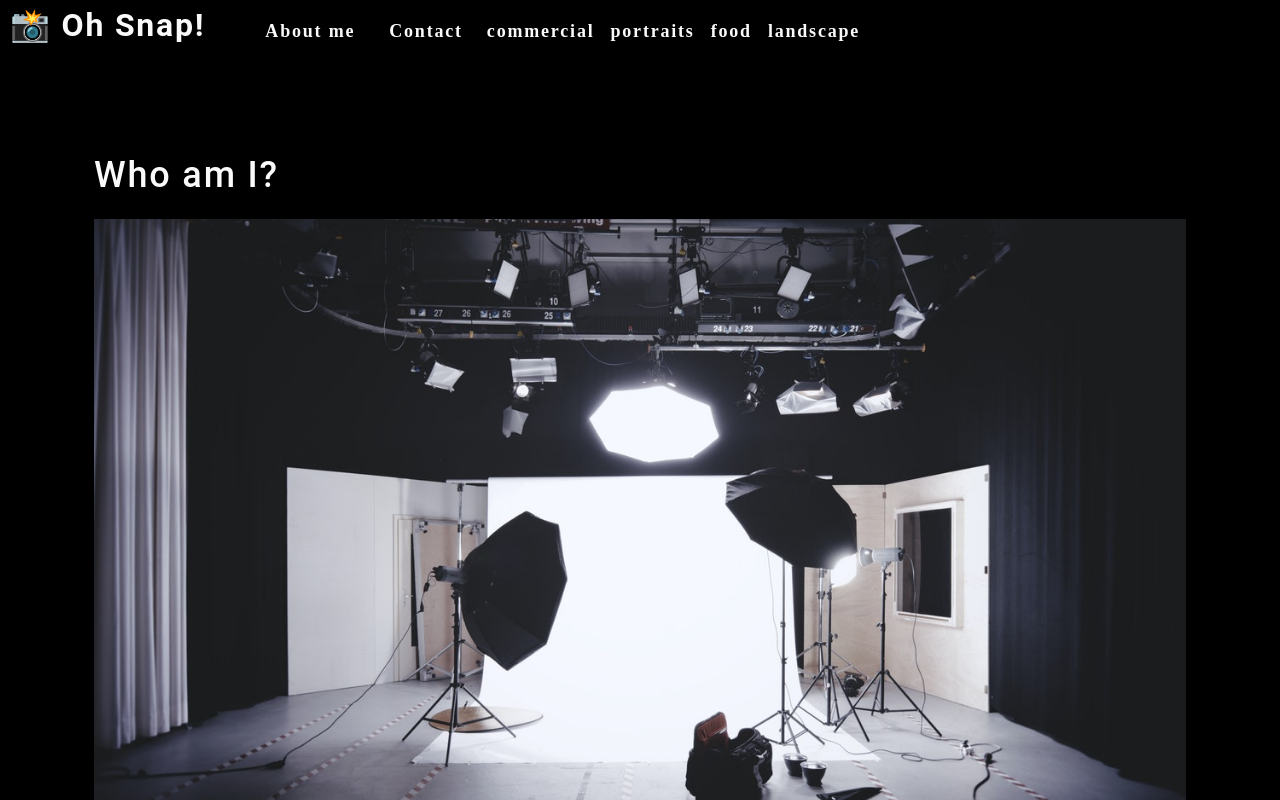
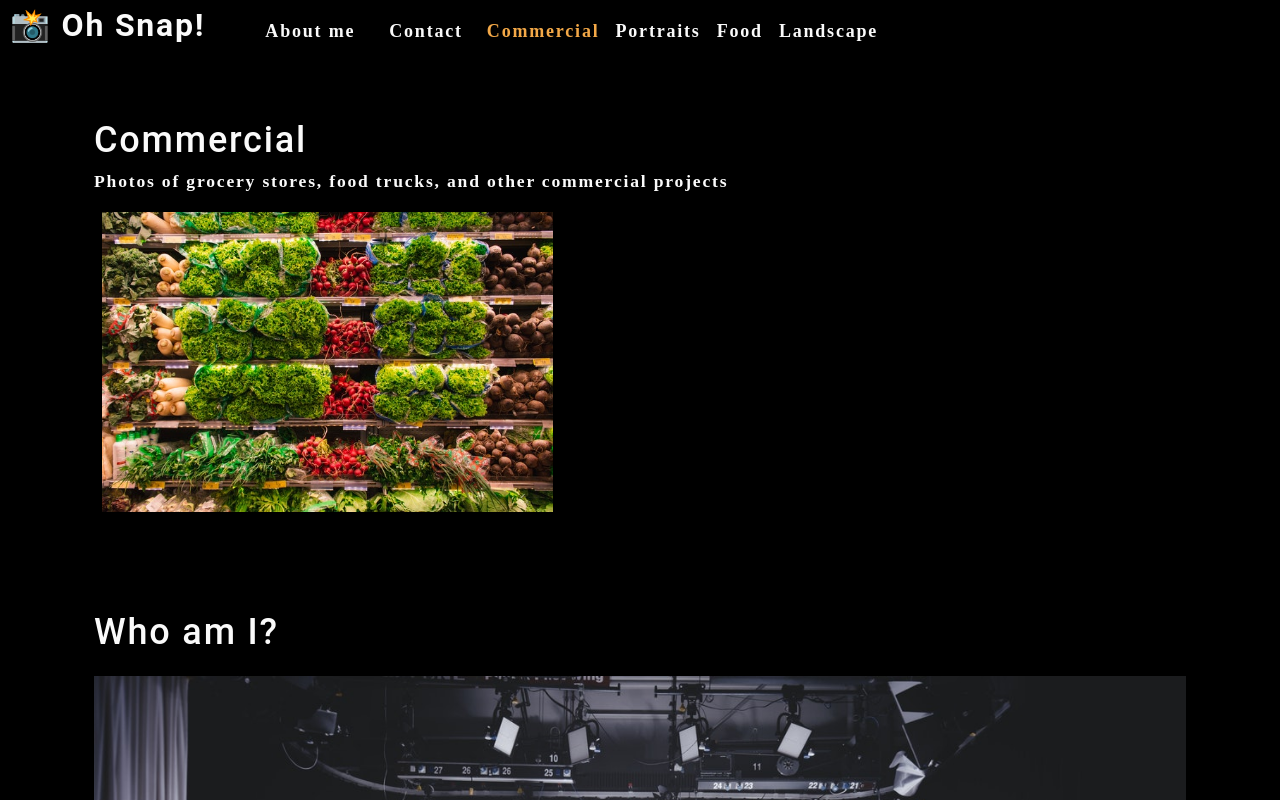
Before and after one commit to phonix375/photo-port, a React (Create React App) app: page / in a window 1280 px wide. Shown: the top 800 px of the page. Built offline with nearby package versions, Linux system fonts and the light colour scheme.

Commit message:
added state change on category change

```diff
--- a/src/App.js
+++ b/src/App.js
@@ -1,13 +1,30 @@
-import React from 'react';
+import React, {useState} from 'react';
 import Nav from './components/Nav';
 import About from './components/about';
+import Gallery from './components/gallery';
 
 function App() {
+  const [categories] = useState([
+    {
+      name: 'commercial',
+      description: 'Photos of grocery stores, food trucks, and other commercial projects',
+    },
+    { name: 'portraits', description: 'Portraits of people in my life' },
+    { name: 'food', description: 'Delicious delicacies' },
+    { name: 'landscape', description: 'Fields, farmhouses, waterfalls, and the beauty of nature' },
+  ]);
+
+  const [currentCategory, setCurrentCategory] = useState(categories[0]);
 
   return (
     <div>
-      <Nav />
+      <Nav
+      categories={categories}
+      setCurrentCategory={setCurrentCategory}
+      currentCategory={currentCategory}
+      ></Nav>
       <main>
+        <Gallery></Gallery>
           <About />
       </main>
     </div>
--- a/src/components/Nav/index.js
+++ b/src/components/Nav/index.js
@@ -1,45 +1,46 @@
-import React from "react";
+import React, {useEffect} from "react";
+import { capitalizeFirstLetter } from "../../utils/helpers";
 
-function Nav() {
-  const  categories = [
-    { name: 'commercial', description: 'Photos of grocery stores, food trucks, and other commercial projects' },
-    { name: 'portraits', description: 'Portraits of people in my life' },
-    { name: 'food', description: 'Delicious delicacies' },
-    { name: 'landscape', description: 'Fields, farmhouses, waterfalls, and the beauty of nature' }
-  ];
+function Nav(props) {
+const {
+  categories = [],
+  setCurrentCategory,
+  currentCategory
+} = props;
 
-  const handleClick = () => {
-    console.log("click handled")
-  }
-
+useEffect(() => {
+  document.title = capitalizeFirstLetter(currentCategory.name);
+},[currentCategory])
   return (
-    <header data-testid="header" className="flex-row px-1">
+    <header className="flex-row px-1">
       <h2>
-        <a href="/" data-testid="link">
-          <span role="img" aria-label="camera"> 📸</span> Oh Snap!
+        <a data-testid="link" href="/">
+          <span role="img" aria-label="camera">📸 </span> Oh Snap!
         </a>
       </h2>
       <nav>
         <ul className="flex-row">
           <li className="mx-2">
-            <a href="#about" data-testid="about" onClick={() => handleClick()}>
+            <a href="#about" data-testid="about">
               About me
             </a>
           </li>
-          <li className={"mx-2"}>
-            <span onClick={() => handleClick()}>
-              Contact
-            </span>
+          <li className="mx-2">
+            <span>Contact</span>
           </li>
-          {
-            categories.map((category) => (
-              <li className="mx-1" key={category.name} >
-                <span onClick={() => { handleClick(); }}>
-                 {category.name}
-                </span>
-              </li>
-            ))
-          }
+          {categories.map((category) => (
+            <li className={`mx-1 ${
+                currentCategory.name === category.name && 'navActive'
+                }`} key={category.name}>
+              <span
+                onClick={() => {
+                  setCurrentCategory(category)
+                }}
+              >
+                {capitalizeFirstLetter(category.name)}
+              </span>
+            </li>
+          ))}
         </ul>
       </nav>
     </header>
--- /dev/null
+++ b/src/components/gallery/index.js
@@ -0,0 +1,25 @@
+import React from 'react';
+import {capitalizeFirstLetter  } from '../../utils/helpers'
+import photo from '../../assets/small/commercial/0.jpg'
+
+function Gallery(props){
+    const currentCategory = {
+        name:"commercial",
+        description:      "Photos of grocery stores, food trucks, and other commercial projects",
+    }
+    return(
+        <section>
+            <h1>{capitalizeFirstLetter(currentCategory.name)}</h1>
+                <p> {currentCategory.description} </p>
+                <div>
+                    <img
+                    src={photo}
+                    alt="Commercial Example"
+                    className="img-thumbnail mx-1"
+                    />
+                </div>
+        </section>
+    )
+}
+
+export default Gallery;
--- /dev/null
+++ b/src/utils/helpers.js
@@ -0,0 +1,8 @@
+export function capitalizeFirstLetter(string) {
+  return string.charAt(0).toUpperCase() + string.slice(1);
+}
+
+export function validateEmail(email) {
+  var re = /^(([^<>()[\]\\.,;:\s@"]+(\.[^<>()[\]\\.,;:\s@"]+)*)|(".+"))@((\[[0-9]{1,3}\.[0-9]{1,3}\.[0-9]{1,3}\.[0-9]{1,3}\])|(([a-zA-Z\-0-9]+\.)+[a-zA-Z]{2,}))$/;
+  return re.test(String(email).toLowerCase());
+}
```
